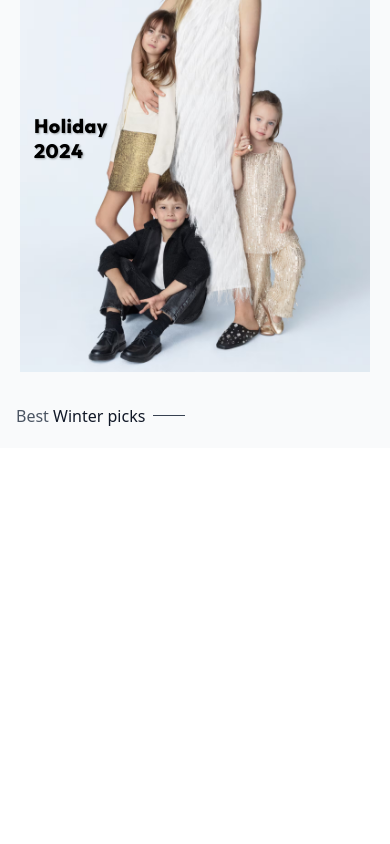
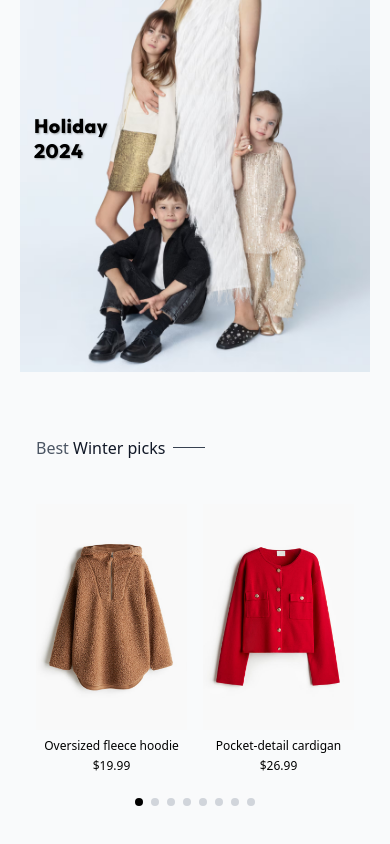
Before and after one commit to Hashim7abdullah/HM-Clone, a React (Vite) app: page / in a window 390 px wide. Shown: the part 1593-2437 px from the top of the page. Before the commit the page ends 2041 px from the top, so only its background shows below. Built offline with nearby package versions, Linux system fonts and the light colour scheme.

Commit message:
created winter bestsellers

```diff
--- a/src/Components/BestSellers/Winter.jsx
+++ b/src/Components/BestSellers/Winter.jsx
@@ -1,13 +1,103 @@
-import React from "react";
-import Title from "../Title/title"
+import React, { useEffect, useState } from 'react';
+import Title from "../Title/title";
+import { IoIosArrowBack, IoIosArrowForward } from "react-icons/io";
+import { products } from "../../assets/assets"
 
 const Winter = () => {
+  const [currentPage, setCurrentPage] = useState(0);
+
+  const getItemsPerPage = () => {
+    if (typeof window !== 'undefined') {
+      if (window.innerWidth >= 1024) return 6;
+      if (window.innerWidth >= 768) return 4;
+      return 2;
+    }
+    return 2;
+  };
+
+  const [itemsPerPage, setItemsPerPage] = useState(getItemsPerPage());
+
+  useEffect(() => {
+    const handleResize = () => {
+      setItemsPerPage(getItemsPerPage());
+    };
+
+    window.addEventListener('resize', handleResize);
+    return () => window.removeEventListener('resize', handleResize);
+  }, []);
+
+  const totalPages = Math.ceil(products.length / itemsPerPage);
+  const startIndex = currentPage * itemsPerPage;
+  const visibleProducts = products.slice(startIndex, startIndex + itemsPerPage);
+
+  const nextPage = () => {
+    setCurrentPage((prev) => (prev + 1) % totalPages);
+  };
+
+  const prevPage = () => {
+    setCurrentPage((prev) => (prev - 1 + totalPages) % totalPages);
+  };
+
   return (
-    <div>
-      <div>
+    <div className="relative px-4 py-8">
+      <div className="mb-8">
         <Title text1={"Best"} text2={"Winter picks"} />
       </div>
 
+      {/* Products Grid */}
+      <div className="grid grid-cols-2 md:grid-cols-4 lg:grid-cols-6 gap-4 lg:px-10 relative">
+        {visibleProducts.map((product) => (
+          <div key={product._id} className="flex flex-col items-center">
+            <div className="w-full aspect-[3/4] relative mb-2">
+              <img
+                src={product.image[0]}
+                alt={product.name}
+                className="w-full h-full object-cover"
+              />
+            </div>
+            <p className="text-xs md:text-sm text-center line-clamp-1 mb-1">
+              {product.name}
+            </p>
+            <p className="text-xs font-medium">
+              ${(product.price / 100).toFixed(2)}
+            </p>
+          </div>
+        ))}
+      </div>
+
+      {/* Navigation Arrows (desktop only) */}
+      {window.innerWidth >= 1024 && (
+        <>
+          <button
+            onClick={prevPage}
+            className="absolute left-[2%] top-1/2 -translate-y-1/2 hidden lg:block"
+            aria-label="Previous page"
+          >
+            <IoIosArrowBack size={24} />
+          </button>
+          <button
+            onClick={nextPage}
+            className="absolute right-[2%] top-1/2 -translate-y-1/2 hidden lg:block"
+            aria-label="Next page"
+          >
+            <IoIosArrowForward size={24} />
+          </button>
+        </>
+      )}
+
+      {/* Pagination Dots */}
+      <div className="flex justify-center gap-2 mt-6">
+        {Array.from({ length: totalPages }, (_, i) => (
+          <button
+            key={i}
+            onClick={() => setCurrentPage(i)}
+            className={`w-2 h-2 rounded-full ${
+              currentPage === i ? 'bg-black' : 'bg-gray-300'
+            }`}
+            aria-label={`Go to page ${i + 1}`}
+          />
+        ))}
+      </div>
     </div>
   );
 };
--- a/src/Pages/HeroSection/Hero.jsx
+++ b/src/Pages/HeroSection/Hero.jsx
@@ -145,9 +145,9 @@ const Hero = () => {
         </div>
       </div>
       {/* Best winter Section */}
-
-      <Winter />
-
+      <div className="relative w-full max-w-[1000px] mx-auto my-8 px-1 sm:px-6 lg:px-8">
+        <Winter />
+      </div>
     </div>
   );
 };
```
